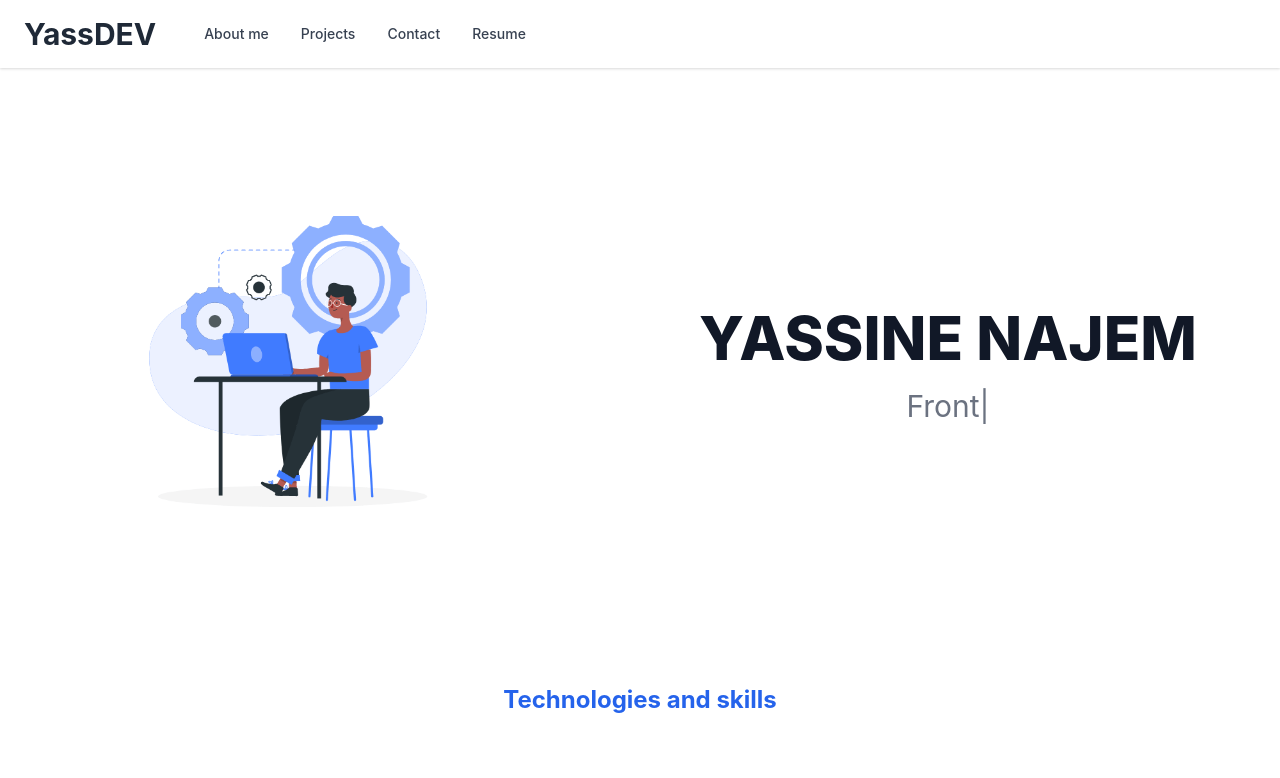
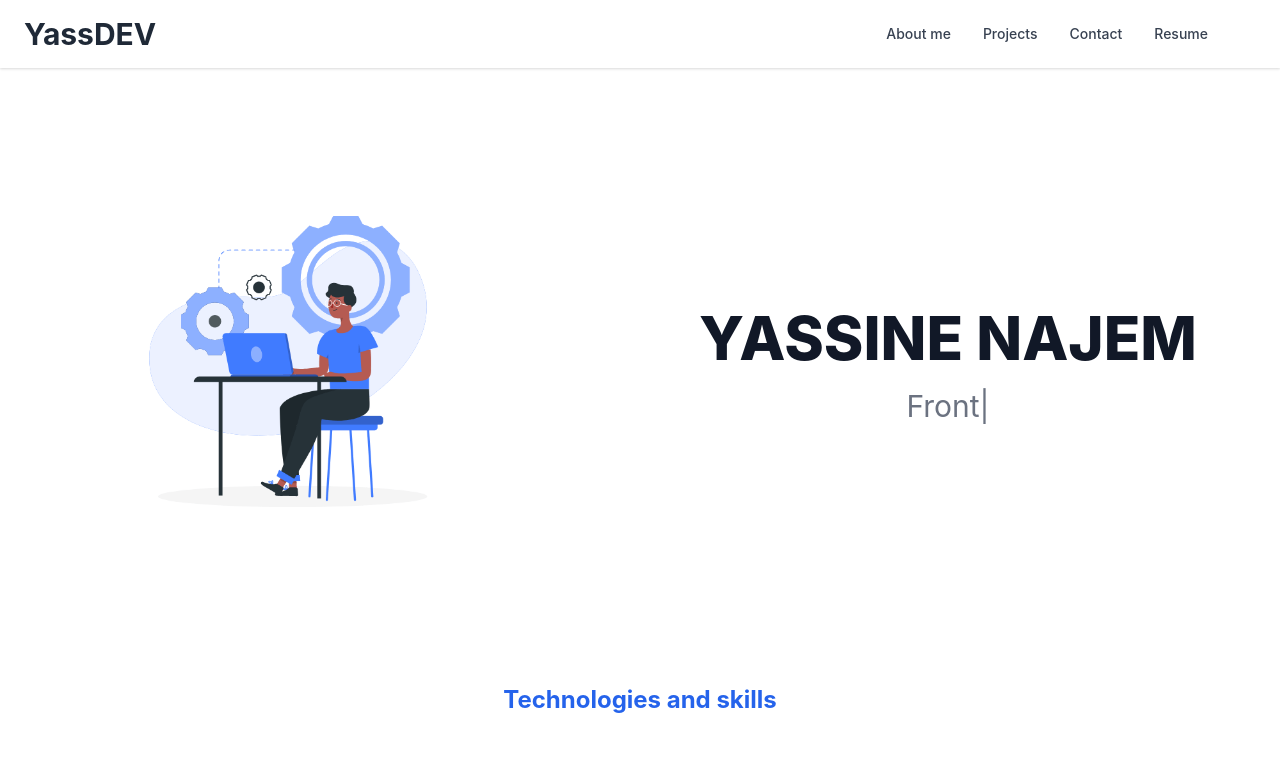
Before and after one commit to yan2441/portfolio, a React (Create React App) app: page / in a window 1280 px wide. Shown: the top 778 px of the page. Built offline with nearby package versions, Linux system fonts and the light colour scheme.

Commit message:
add funcatanilty of the menubutton

```diff
--- a/src/components/navbar.jsx
+++ b/src/components/navbar.jsx
@@ -1,17 +1,20 @@
-import React from 'react';
+import React, { useState } from 'react';
 
 
 const NavBar = () => {
+  const [menuButton, setMenuButton] = useState(true)
   return (
     <div>
       <nav className="bg-white shadow dark:bg-gray-800">
         <div className="container px-6 py-4 mx-auto">
           <div className="md:flex md:items-center md:justify-between">
             <div className="flex items-center justify-between">
+
               <div className="text-xl font-semibold text-gray-700">
                 <a className="text-2xl font-bold text-gray-800 dark:text-white lg:text-3xl hover:text-gray-500 dark:hover:text-gray-300" href="/">YassDEV</a>
               </div>
-              <div className="flex md:hidden">
+
+              <div className="flex md:hidden" onClick={() => menuButton ? setMenuButton(false) : setMenuButton(true)}>
                 <button type="button" className="text-gray-500 dark:text-gray-200 hover:text-gray-600 dark:hover:text-gray-400 focus:outline-none focus:text-gray-600 dark:focus:text-gray-400" aria-label="toggle menu">
                   <svg viewBox="0 0 24 24" className="w-6 h-6 fill-current">
                     <path fill-rule="evenodd" d="M4 5h16a1 1 0 0 1 0 2H4a1 1 0 1 1 0-2zm0 6h16a1 1 0 0 1 0 2H4a1 1 0 0 1 0-2zm0 6h16a1 1 0 0 1 0 2H4a1 1 0 0 1 0-2z"></path>
@@ -20,7 +23,7 @@ const NavBar = () => {
               </div>
             </div>
 
-            <div className="flex-1 md:flex md:items-center md:justify-between">
+            <div /* className="flex-1 md:flex md:items-center md:justify-between" */ className={`items-center md:flex ${menuButton ? "hidden" : ""}`}>
               <div className="flex flex-col -mx-4 md:flex-row md:items-center md:mx-8">
                 <a href="/" className="px-2 py-1 mx-2 mt-2 text-sm font-medium text-gray-700 transition-colors duration-200 transform rounded-md md:mt-0 dark:text-gray-200 hover:bg-gray-300 dark:hover:bg-gray-700">About me</a>
                 <a href="/" className="px-2 py-1 mx-2 mt-2 text-sm font-medium text-gray-700 transition-colors duration-200 transform rounded-md md:mt-0 dark:text-gray-200 hover:bg-gray-300 dark:hover:bg-gray-700">Projects</a>
```
